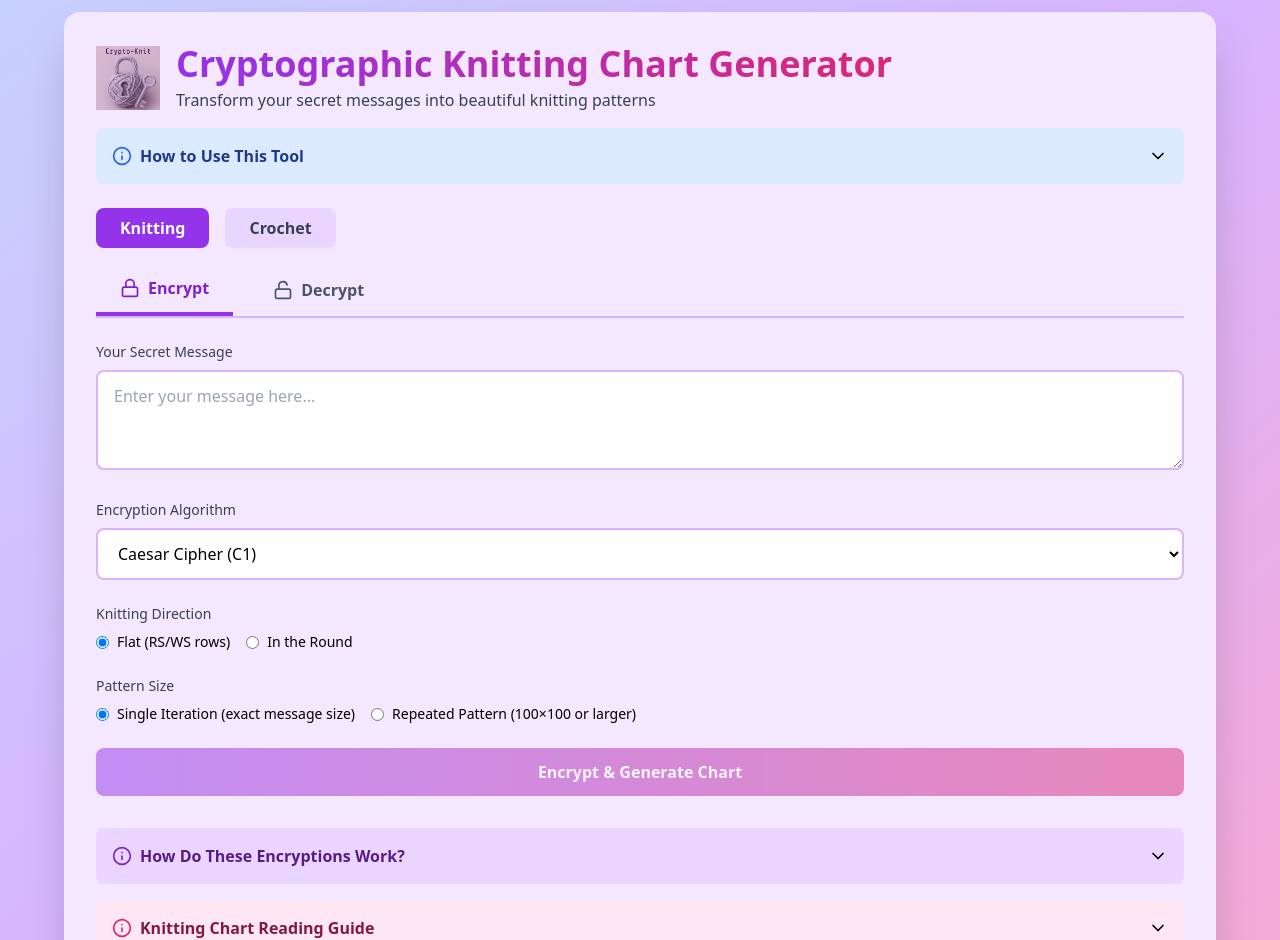
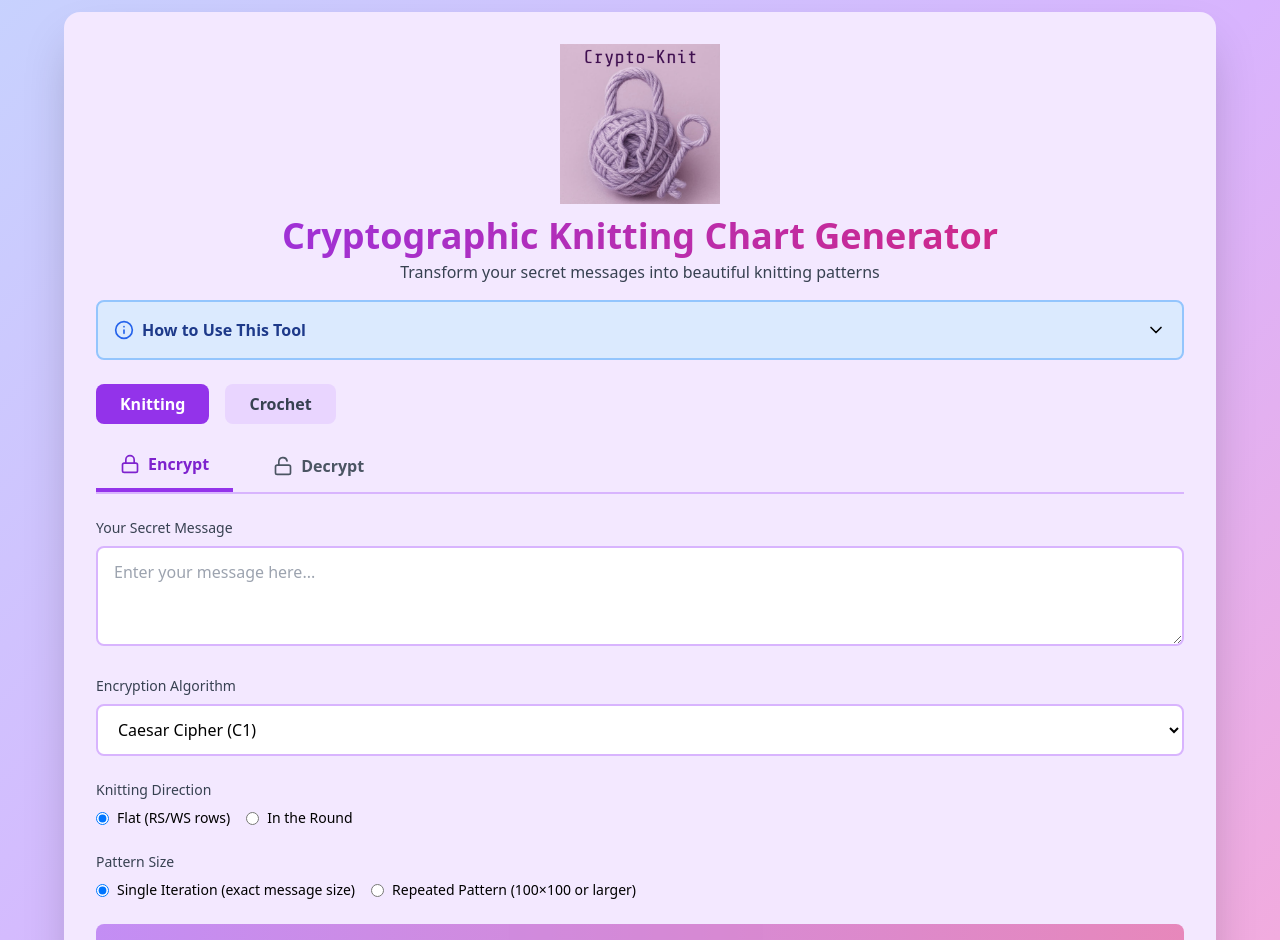
Before and after one commit to chelseanorrgard/crypto-knit, a React (Create React App) app: page / in a window 1280 px wide. Shown: the part 20-960 px from the top of the page. Built offline with nearby package versions, Linux system fonts and the light colour scheme.

Commit message:
Modifications to accordian drop-downs and UI

```diff
--- a/src/App.js
+++ b/src/App.js
@@ -694,21 +694,19 @@ React.useEffect(() => {
     <div className="min-h-screen bg-gradient-to-br from-indigo-200 via-purple-300 to-pink-300 p-8">
       <div className="max-w-6xl mx-auto">
         <div className="bg-purple-100 rounded-2xl shadow-2xl p-8 mb-8">
-          <div className="flex items-center gap-4 mb-4">
-            <img src="/preview.png" alt="Logo" className="h-16 w-16 object-contain" />
-            <div>
-              <h1 className="text-4xl font-bold text-transparent bg-clip-text bg-gradient-to-r from-purple-600 to-pink-600 pb-1">
-                Cryptographic {craftType === 'knitting' ? 'Knitting' : 'Crochet'} Chart Generator
-              </h1>
-              <p className="text-gray-700">Transform your secret messages into beautiful {craftType === 'knitting' ? 'knitting' : 'crochet'} patterns</p>
-            </div>
+          <div className="text-center mb-4">
+            <img src="/preview.png" alt="Logo" className="h-40 w-40 object-contain mx-auto mb-3" />
+            <h1 className="text-4xl font-bold text-transparent bg-clip-text bg-gradient-to-r from-purple-600 to-pink-600 pb-1">
+              Cryptographic {craftType === 'knitting' ? 'Knitting' : 'Crochet'} Chart Generator
+            </h1>
+            <p className="text-gray-700">Transform your secret messages into beautiful {craftType === 'knitting' ? 'knitting' : 'crochet'} patterns</p>
           </div>
 
           {/* How to Use Section */}
           <div className="mb-6">
             <button
               onClick={() => setShowHowToUse(!showHowToUse)}
-              className="w-full flex items-center justify-between p-4 bg-blue-100 hover:bg-blue-200 rounded-lg transition-all"
+              className="w-full flex items-center justify-between p-4 bg-blue-100 hover:bg-blue-200 rounded-lg transition-all border-2 border-blue-300"
             >
               <div className="flex items-center gap-2">
                 <Info size={20} className="text-blue-600" />
@@ -983,7 +981,7 @@ React.useEffect(() => {
           <div className="mt-8 space-y-4">
             <button
               onClick={() => setShowEncryptionInfo(!showEncryptionInfo)}
-              className="w-full flex items-center justify-between p-4 bg-purple-200 hover:bg-purple-300 rounded-lg transition-all"
+              className="w-full flex items-center justify-between p-4 bg-purple-200 hover:bg-purple-300 rounded-lg transition-all border-2 border-purple-400"
             >
               <div className="flex items-center gap-2">
                 <Info size={20} className="text-purple-700" />
@@ -1005,7 +1003,7 @@ React.useEffect(() => {
 
             <button
               onClick={() => setShowCraftInfo(!showCraftInfo)}
-              className="w-full flex items-center justify-between p-4 bg-pink-100 hover:bg-pink-200 rounded-lg transition-all"
+              className="w-full flex items-center justify-between p-4 bg-pink-100 hover:bg-pink-200 rounded-lg transition-all border-2 border-pink-300"
             >
               <div className="flex items-center gap-2">
                 <Info size={20} className="text-pink-600" />
```
